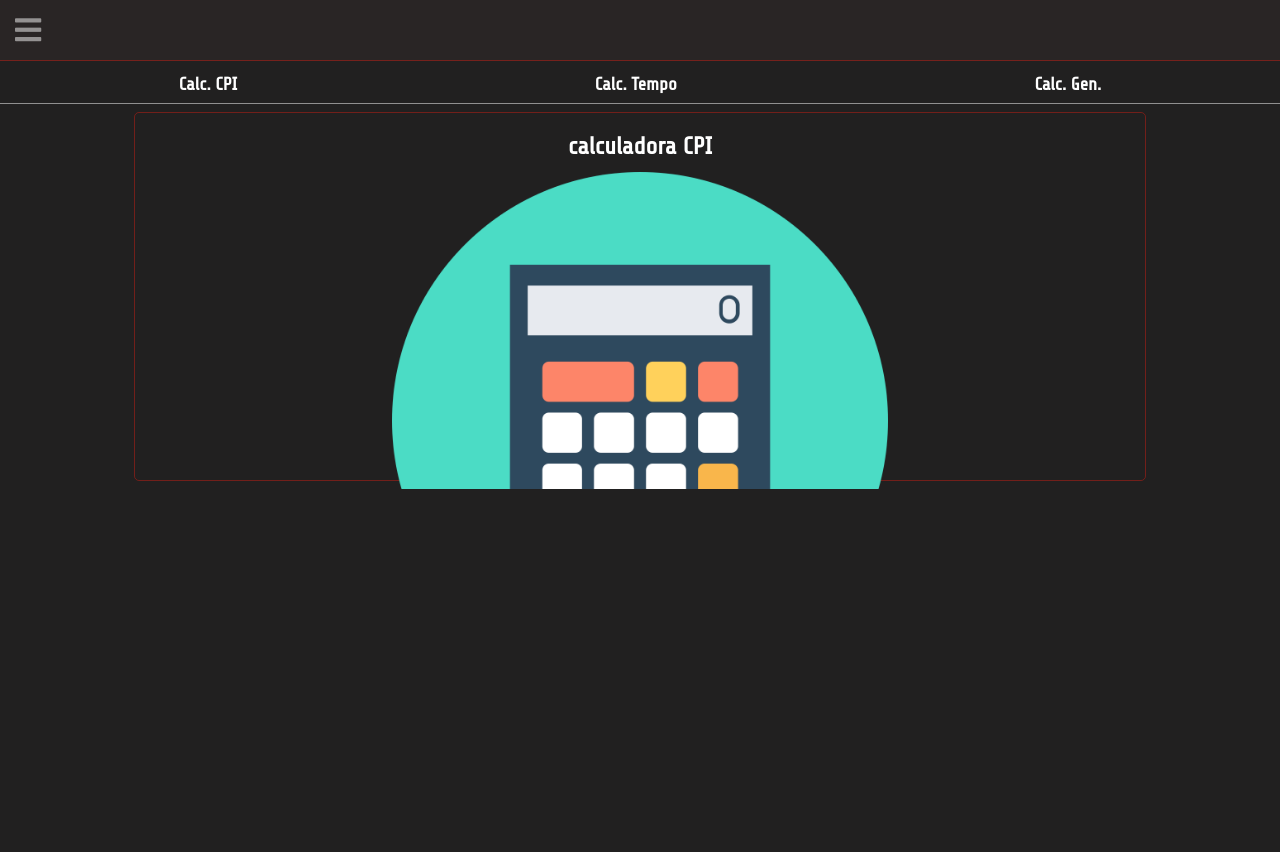
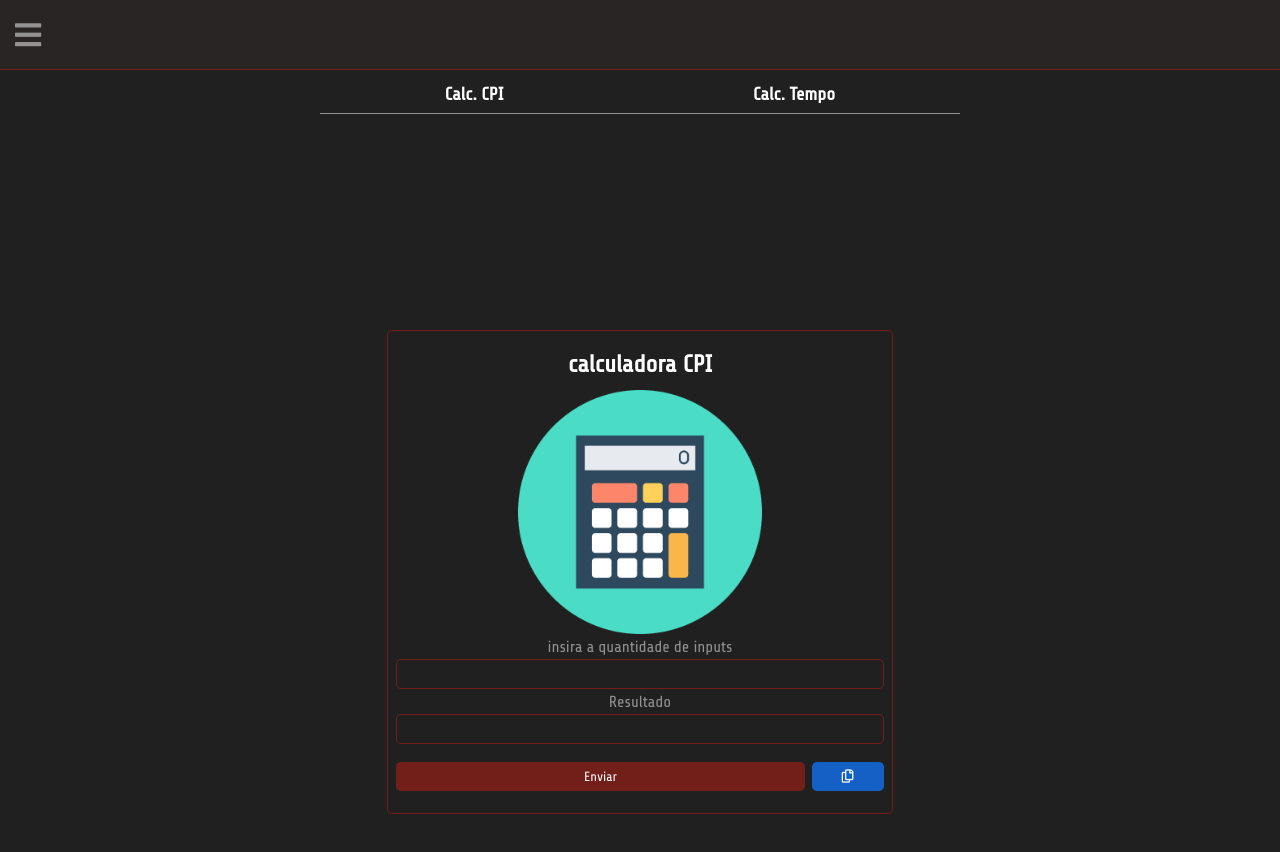
Before and after one commit to Frm2003/calcCpiV2, a plain HTML site: page index.html in a window 1280 px wide. Before the commit the page ends 800 px from the top, so only its background shows below. Drawn offline with Linux system fonts and the light colour scheme; a web font is replaced by a local one.

Commit message:
modificações

```diff
--- a/css/estilo.css
+++ b/css/estilo.css
@@ -74,7 +74,30 @@ header .img{
 header .img img{
     width: 20%;
 }
+header .iconeFechar{
+    width: 100%;
+    height: 100%;
+    display: flex;
+    align-items: center;
+    position: absolute;
+}
 header .iconeFechar i{
     padding: 0.5em;
     font-size: 30px;
 }
+@media screen and (min-width: 760px){
+    nav{
+        width: 45%;
+    }
+    header{
+        height: 70px;
+    }
+}
+@media screen and (min-width: 1500px){
+    nav{
+        width: 18%;
+    }
+    header{
+        height: 70px;
+    }
+}
--- a/css/slide.css
+++ b/css/slide.css
@@ -1,4 +1,4 @@
-/*tags gerais*/
+/*tags genericas*/
 .site{
     width: 100%;
     position: absolute;
@@ -18,10 +18,27 @@ input{
 	background: none;
 	color: rgba(255,255,255,0.5);
 }
-/*slides*/
-.sec1{
-    width: 100%;
-    overflow-x: hidden;
+.versao{
+    height: 100%;
+    padding: 1em;
+    display: flex;
+    justify-content: center;
+    align-items: center;
+    position: absolute;
+    left: 0%;
+}
+.versao i{
+    cursor: pointer;
+    font-size: 30px;
+    opacity: 0;
+    transition: all 1s;
+}
+/*navegação*/
+.navigationAling{
+    margin-bottom: 1em;
+    display: flex;
+    justify-content: center;
+    align-items: center;
 }
 .navigation{
     display: flex;
@@ -35,16 +52,20 @@ input{
     font-size: 18px;
     font-weight: bold;
 }
+/*slides*/
+.sec1{
+    width: 100%;
+    overflow-x: hidden;
+}
 .slides{
     width: 500%;
-    height: 100%;
     display: flex;
 }
 .content{
     width: 20%;
     height: 100%;
     padding: 0.5em;
-    transition: 0.5s;
+    transition: 0.3s;
 }
 #r1:checked ~ .s1{
     margin-left: 0;
@@ -52,8 +73,17 @@ input{
 #r2:checked ~ .s1{
     margin-left: -20%;
 }
-#r3:checked ~ .s1{
-    margin-left: -40%;
+/*conteudo slides*/
+.calculo{
+	width: 80%;
+	margin: auto;
+	padding: 0.5em;
+	border: 1px solid rgba(196,31,20,0.5);
+	border-radius: 5px;
+	text-align: center;
+}
+.calculo img{
+    width: 50%;
 }
 /*aba de calculo*/
 .result{
@@ -70,8 +100,8 @@ input{
     z-index: 101;
 }
 .result .alingRes{
-    width: 90%;
-    height: 90%;
+    width: 95%;
+    height: 95%;
     padding: 0.5em;
     border: 1px solid rgba(196,31,20,0.5);
     border-radius: 5px;
@@ -92,20 +122,6 @@ input{
 }
 .result .alingRes .inputs .ia{
     margin-right: 0.5em;
-}
-/*conteudo slides*/
-.calculo{
-	width: 80%;
-    height: 369.16px;
-	margin: auto;
-	padding: 0.5em;
-	border: 1px solid rgba(196,31,20,0.5);
-	border-radius: 5px;
-	text-align: center;
-	transition: all 0.5s;
-}
-.calculo .aling img{
-    width: 50%;
 }
 /*para os botões*/
 .bts{
@@ -131,3 +147,31 @@ input{
 	width: 15%;
 	background-color: rgba(20,96,196,1);
 }
+@media screen and (min-width: 760px){
+    .site{
+        top: 75px;
+    }
+    .navigation{
+        width: 50%;
+    }
+    .content{
+        height: 884px;
+        display: flex;
+        justify-content: center;
+        align-items: center;
+    }
+    .calculo{
+        width: 40%;
+    }
+}
+@media screen and (min-width: 1500px){
+    .navigation{
+        width: 20%;
+    }
+    .content{
+        height: 800px;
+    }
+    .calculo{
+        width: 20%;
+    }
+}
--- a/index.html
+++ b/index.html
@@ -27,7 +27,7 @@
     </header>
     <nav>
         <ul>
-            <a href="index.html" class="top">
+            <a href="#" class="top">
                 <i class="fas fa-calculator"></i>
                 <li>Calculos</li>
             </a>
@@ -58,19 +58,18 @@
         </div>
     </div>
     <div class="site">
-        <section class="sec1">
+        <div class="navigationAling">
             <div class="navigation">
                 <label for="r1" class="bar">Calc. CPI</label>
                 <label for="r2" class="bar">Calc. Tempo</label>
-                <label for="r3" class="bar">Calc. Gen.</label>
             </div>
+        </div>
+        <section class="sec1">
             <div class="slides">
                 <input type="radio" name="r" id="r1">
                 <input type="radio" name="r" id="r2">
-                <input type="radio" name="r" id="r3">
                 <div class="content s1">
                     <div class="calculo c1">
-                        <div class="aling">
                         <h2>calculadora CPI</h2>
                         <img src="img/cal.png">
                         <div>
@@ -85,10 +84,8 @@
                         </div>
                     </div>
                 </div>
-                </div>
                 <div class="content">
                     <div class="calculo">
-                        <div class="aling">
                         <h2>calculadora Tempo</h2>
                         <div>
                             <div>
@@ -109,11 +106,10 @@
                     </div>
                 </div>
             </div>
-                <div class="content">
-
+        </section>
     </div>
-            </div>
-        </section>
+    <div class="versao">
+        <i class="fas fa-caret-left" id="bt"></i>
     </div>
 </body>
 
```
Also changed, not shown: .js. Lines whose indentation alone changed are shown as unchanged.
